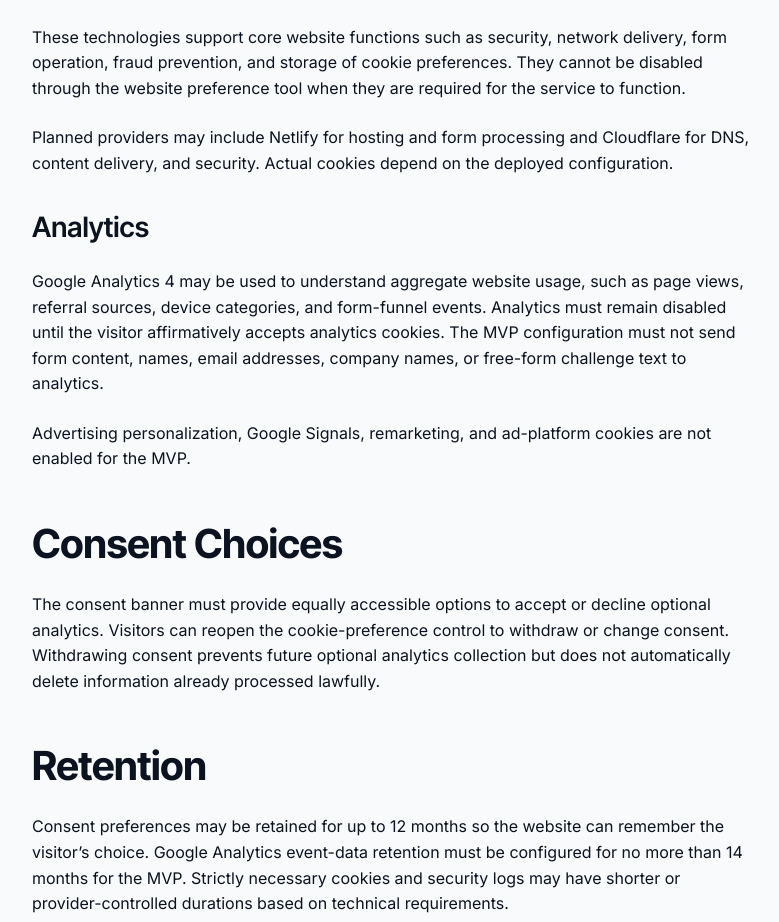
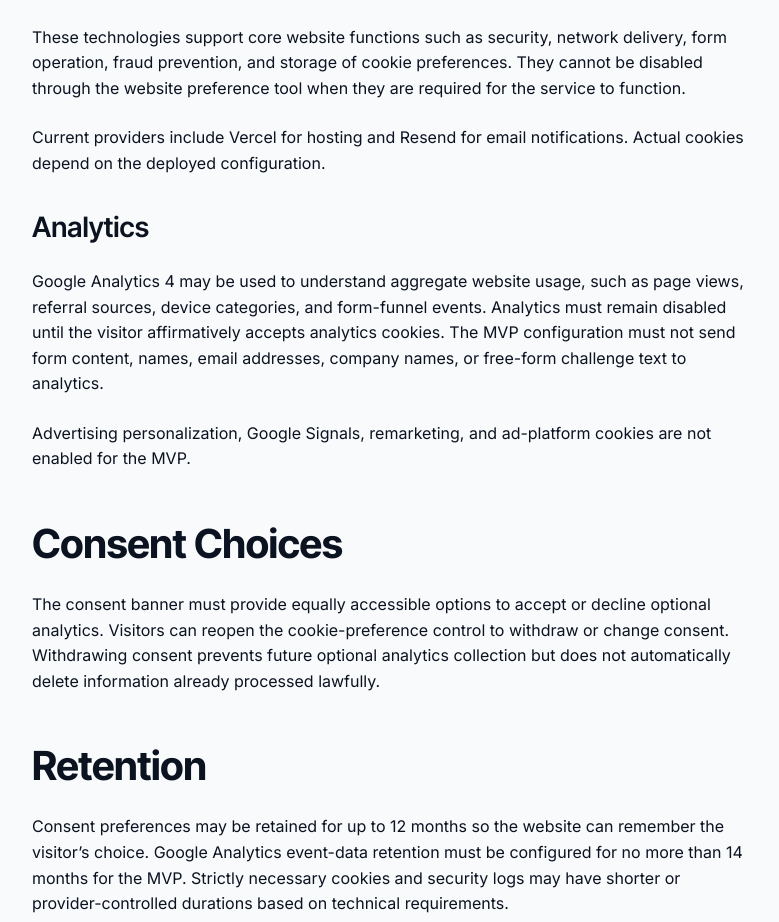
Before and after one commit to luchilica/opsfield-systems, a Next.js app: page /cookie-policy in a window 1280 px wide. Shown: the part 783-1705 px from the top of the page, without its empty margins (248-1027 px from the left). Built offline with nearby package versions, Linux system fonts and the light colour scheme; no server answers.

Commit message:
stage 14

```diff
--- a/app/cookie-policy/page.tsx
+++ b/app/cookie-policy/page.tsx
@@ -42,9 +42,8 @@ export default function CookiePolicy() {
         when they are required for the service to function.
       </p>
       <p>
-        Planned providers may include Netlify for hosting and form processing and
-        Cloudflare for DNS, content delivery, and security. Actual cookies depend
-        on the deployed configuration.
+        Current providers include Vercel for hosting and Resend for email
+        notifications. Actual cookies depend on the deployed configuration.
       </p>
 
       <h3>Analytics</h3>
```
Also changed, not shown: app/privacy-policy/page.tsx (+3 -4 lines), app/robots.ts (+9 -1 lines), 4 other files (tests, documents, lock files or other folders).
